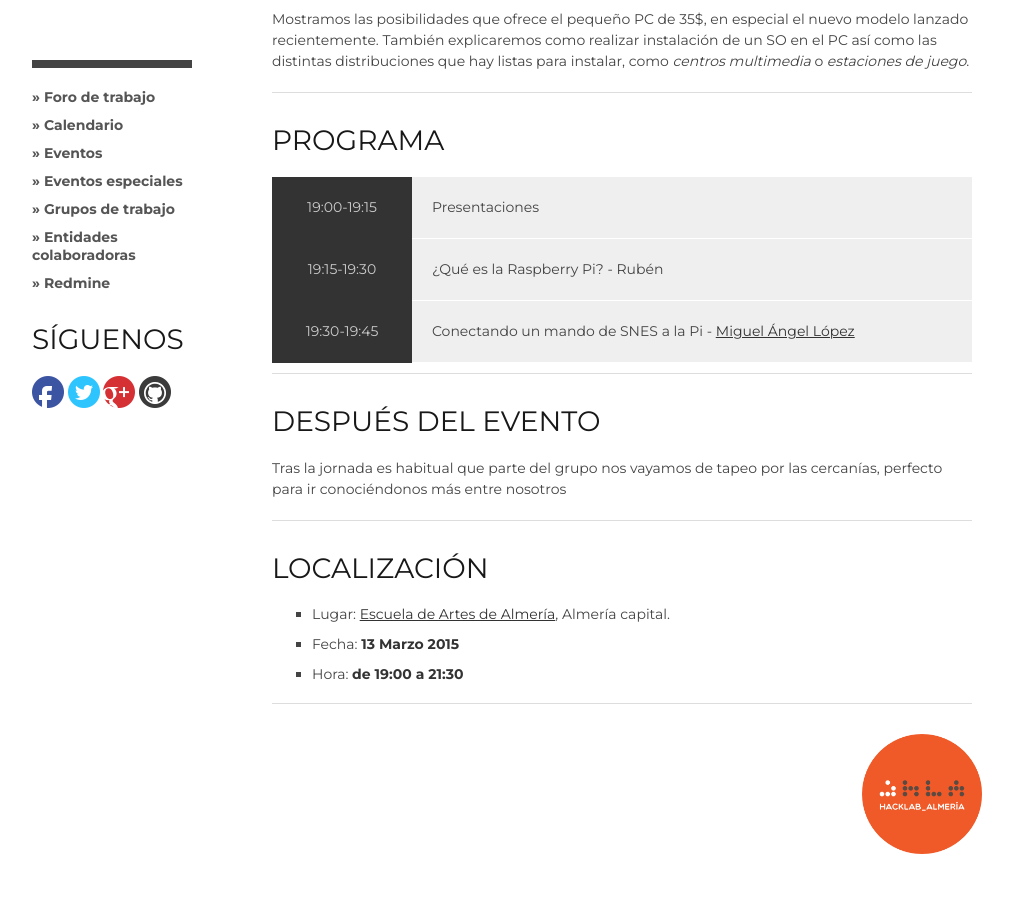
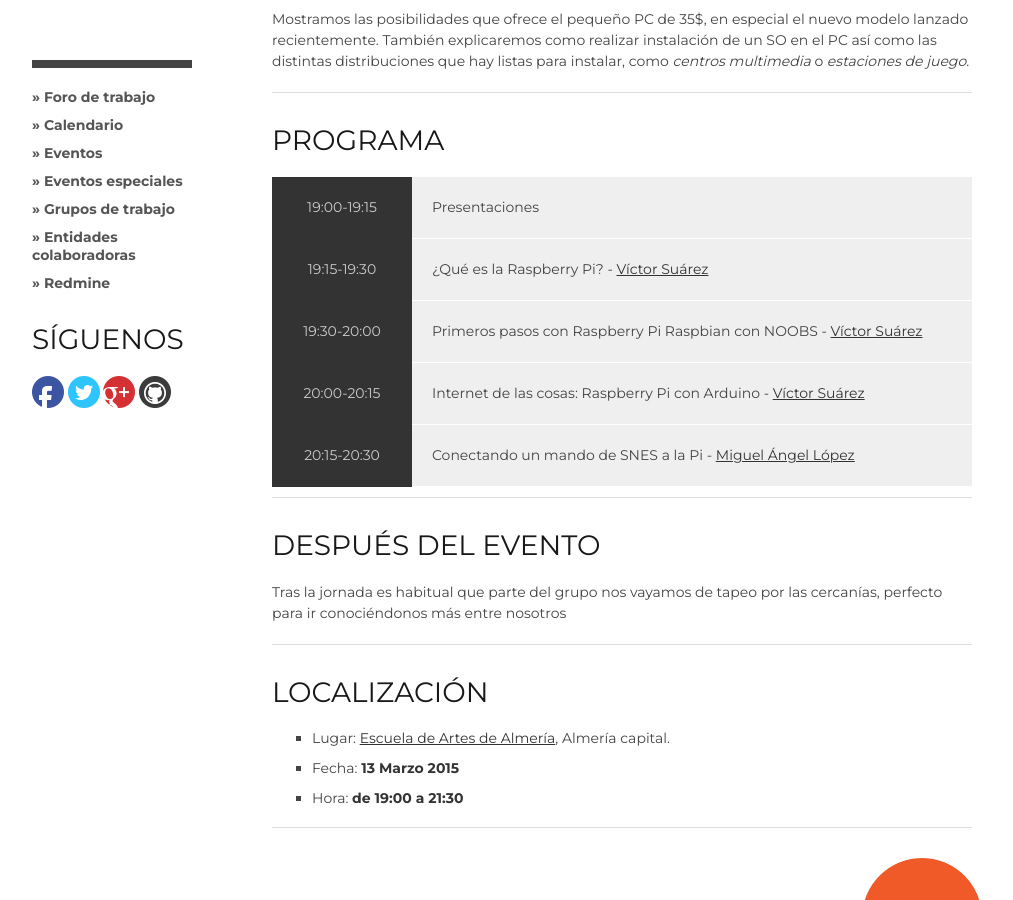
Before and after one commit to HackLab-Almeria/hacklab-almeria.github.io, a Jekyll site: the page built from _posts/2015-03-13-raspberry-pi-day-2015.md, in a window 1280 px wide and 900 px high, scrolled down 538 px. Shown: the whole window, without its empty margins (138-1151 px from the left). Built offline with Jekyll 4.4.1, drawn with Linux system fonts in a browser that asks for light colours; comment, search, counter and statistics services are not loaded.

Commit message:
Cambiado el Programa de Raspberry Pi Day

```diff
--- a/_posts/2015-03-13-raspberry-pi-day-2015.md
+++ b/_posts/2015-03-13-raspberry-pi-day-2015.md
@@ -23,8 +23,10 @@
 ### PROGRAMA
 
 | 19:00-19:15   | Presentaciones  |
-| 19:15-19:30   | ¿Qué es la Raspberry Pi? - Rubén |
-| 19:30-19:45 	| Conectando un mando de SNES a la Pi - [Miguel Ángel López][1] |
+| 19:15-19:30   | ¿Qué es la Raspberry Pi? - [Víctor Suárez][3] |
+| 19:30-20:00   | Primeros pasos con Raspberry Pi Raspbian con NOOBS - [Víctor Suárez][3] |
+| 20:00-20:15   | Internet de las cosas: Raspberry Pi con Arduino -  [Víctor Suárez][3] |
+| 20:15-20:30 	| Conectando un mando de SNES a la Pi - [Miguel Ángel López][1] |
 
 ---
 
```
Also changed, not shown: other parts of _posts/2015-03-13-raspberry-pi-day-2015.md (+1 -0 lines).
